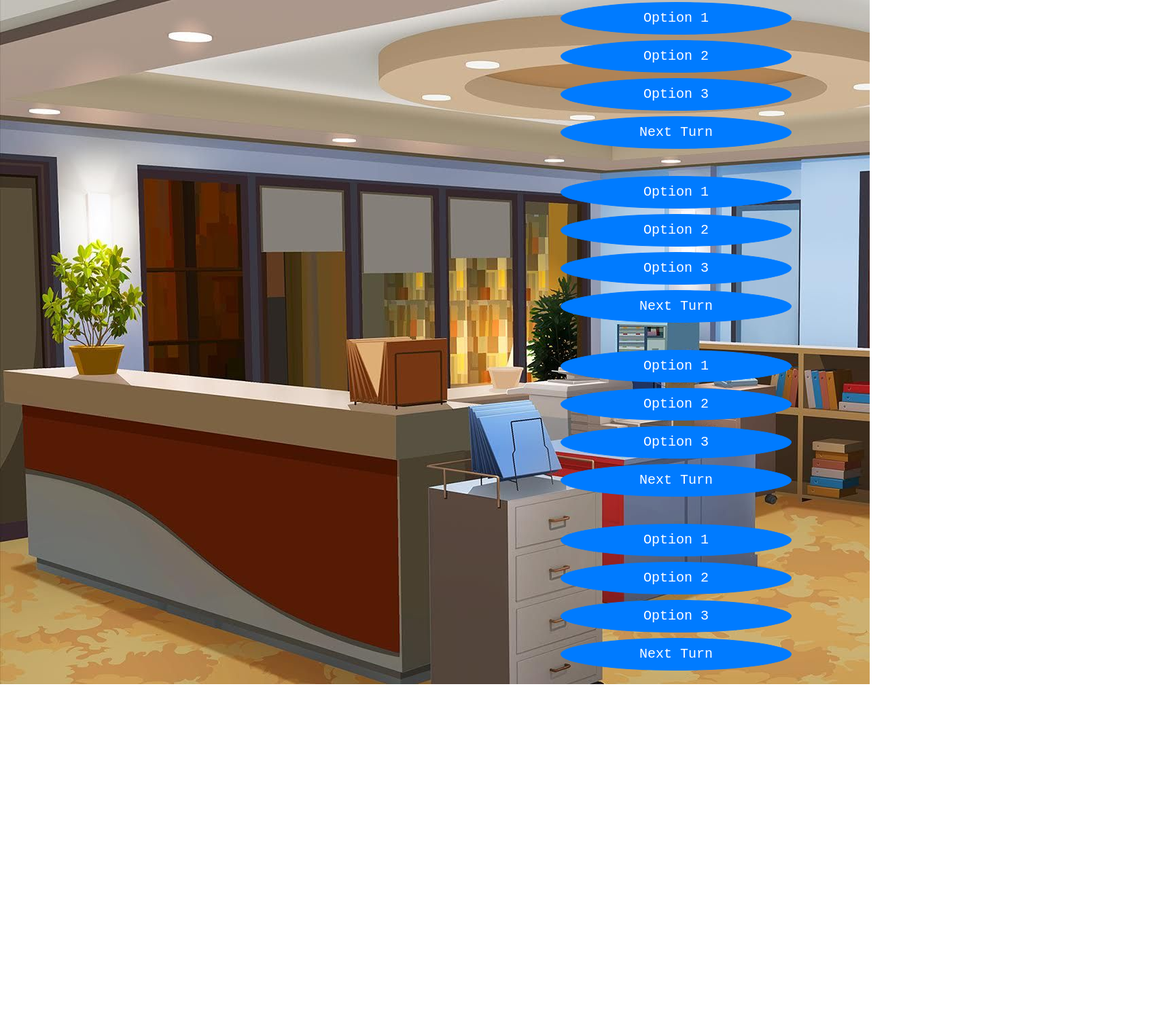
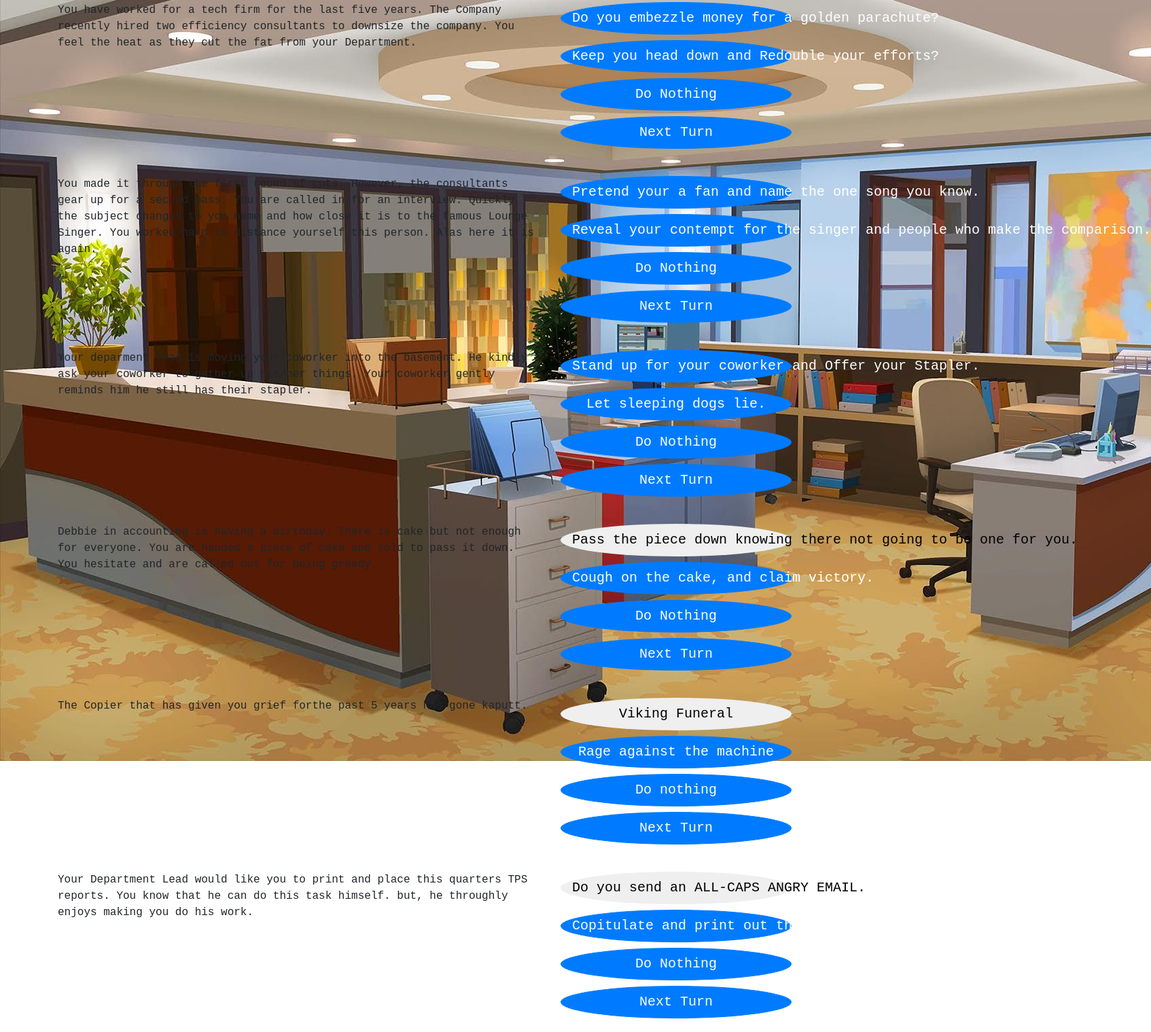
Before and after one commit to SgtStarshine/Project2, a website: page public/game.html in a window 1280 px wide. Shown: the part 17-1536 px from the top of the page at 68% size, 1694 px wide, since content can reach past the window. Before the commit the page ends 1024 px from the top, so only its background shows below. Drawn offline with nearby package versions, Linux system fonts and the light colour scheme.

Commit message:
events
events

```diff
--- a/config/config.json
+++ b/config/config.json
@@ -1,7 +1,7 @@
 {
   "development": {
     "username": "root",
-    "password": "#AJAXquery621",
+    "password": "root",
     "database": "ruckus",
     "host": "127.0.0.1",
     "dialect": "mysql"
--- a/public/game.html
+++ b/public/game.html
@@ -18,12 +18,14 @@
   <div class="container chosen-select" id="step1">
     <div class="row">
       <div class="col-8">
-
+        You have worked for a tech firm for the last five years.
+        The Company recently hired two efficiency consultants to downsize the company.
+        You feel the heat as they cut the fat from your Department.
       </div>
       <div class="col-4">
-        <button type="button" class="btn btn-primary btn-lg btn-block">Option 1</button>
-        <button type="button" class="btn btn-primary btn-lg btn-block">Option 2</button>
-        <button type="button" class="btn btn-primary btn-lg btn-block">Option 3</button>
+        <button type="button" class="btn btn-primary btn-lg btn-block">Do you embezzle money for a golden parachute?</button>
+        <button type="button" class="btn btn-primary btn-lg btn-block">Keep you head down and Redouble your efforts?</button>
+        <button type="button" class="btn btn-primary btn-lg btn-block">Do Nothing</button>
         <button type="button" class="btn btn-primary btn-lg btn-block">Next Turn</button>
       </div>
     </div>
@@ -31,12 +33,16 @@
   <div class="container chosen-select" id="step2">
     <div class="row">
       <div class="col-8">
-
+        You made it through the first round of cuts.
+        However, the consultants gear up for a second pass.
+        You are called in for an interview.
+        Quickly the subject changes to you name and how close it is to the famous Lounge Singer.
+        You worked hard to distance yourself this person. Alas here it is again.
       </div>
       <div class="col-4">
-        <button type="button" class="btn btn-primary btn-lg btn-block">Option 1</button>
-        <button type="button" class="btn btn-primary btn-lg btn-block">Option 2</button>
-        <button type="button" class="btn btn-primary btn-lg btn-block">Option 3</button>
+        <button type="button" class="btn btn-primary btn-lg btn-block">Pretend your a fan and name the one song you know.</button>
+        <button type="button" class="btn btn-primary btn-lg btn-block">Reveal your contempt for the singer and people who make the comparison.</button>
+        <button type="button" class="btn btn-primary btn-lg btn-block">Do Nothing</button>
         <button type="button" class="btn btn-primary btn-lg btn-block">Next Turn</button>
       </div>
     </div>
@@ -44,12 +50,15 @@
   <div class="container chosen-select" id="step3">
     <div class="row">
       <div class="col-8">
-
+        Your deparment lead is moving your coworker into the basement.
+        He kindly ask your coworker to gather up his/her things.
+        Your coworker gently reminds him he still has their stapler.
       </div>
       <div class="col-4">
-        <button type="button" class="btn btn-primary btn-lg btn-block">Option 1</button>
-        <button type="button" class="btn btn-primary btn-lg btn-block">Option 2</button>
-        <button type="button" class="btn btn-primary btn-lg btn-block">Option 3</button>
+        <button type="button" class="btn btn-primary btn-lg btn-block">Stand up for your coworker and
+          Offer your Stapler.</button>
+        <button type="button" class="btn btn-primary btn-lg btn-block">Let sleeping dogs lie.</button>
+        <button type="button" class="btn btn-primary btn-lg btn-block">Do Nothing</button>
         <button type="button" class="btn btn-primary btn-lg btn-block">Next Turn</button>
       </div>
     </div>
@@ -57,17 +66,47 @@
   <div class="container chosen-select" id="step4">
     <div class="row">
       <div class="col-8">
-
+        Debbie in accounting is having a birthday.
+        There is cake but not enough for everyone.
+        You are handed a piece of cake and told to pass it down.
+        You hesitate and are called out for being greedy.
       </div>
       <div class="col-4">
-        <button type="button" class="btn btn-primary btn-lg btn-block">Option 1</button>
-        <button type="button" class="btn btn-primary btn-lg btn-block">Option 2</button>
-        <button type="button" class="btn btn-primary btn-lg btn-block">Option 3</button>
+        <button type="button" class="btn btn-prmary btn-lg btn-block">Pass the piece down knowing there not going to be one for you.</button>
+        <button type="button" class="btn btn-primary btn-lg btn-block">Cough on the cake, and claim victory.</button>
+        <button type="button" class="btn btn-primary btn-lg btn-block">Do Nothing</button>
         <button type="button" class="btn btn-primary btn-lg btn-block">Next Turn</button>
       </div>
     </div>
   </div>
+  <div class="container chosen-select" id="step5">
+    <div class="row">
+      <div class="col-8">
+        The Copier that has given you grief forthe past 5 years has gone kaputt.
+      </div>
+      <div class="col-4">
+        <button type="button" class="btn btn-prmary btn-lg btn-block">Viking Funeral</button>
+        <button type="button" class="btn btn-primary btn-lg btn-block">Rage against the machine</button>
+        <button type="button" class="btn btn-primary btn-lg btn-block">Do nothing</button>
+        <button type="button" class="btn btn-primary btn-lg btn-block">Next Turn</button>
+      </div>
+    </div>
+  </div>
+  <div class="container chosen-select" id="step6">
+    <div class="row">
+      <div class="col-8">
 
+        Your Department Lead would like you to print and place this quarters TPS reports.
+        You know that he can do this task himself. but, he throughly enjoys making you do his work.
+      </div>
+      <div class="col-4">
+        <button type="button" class="btn btn-prmary btn-lg btn-block">Do you send an ALL-CAPS ANGRY EMAIL.</button>
+        <button type="button" class="btn btn-primary btn-lg btn-block">Copitulate and print out the reports.</button>
+        <button type="button" class="btn btn-primary btn-lg btn-block">Do Nothing</button>
+        <button type="button" class="btn btn-primary btn-lg btn-block">Next Turn</button>
+      </div>
+    </div>
+  </div>
   <!-- Custom Script -->
   <!--<script src="js/game.js" type="text/javascript"></script>-->
   <script type="text/javascript">
```
